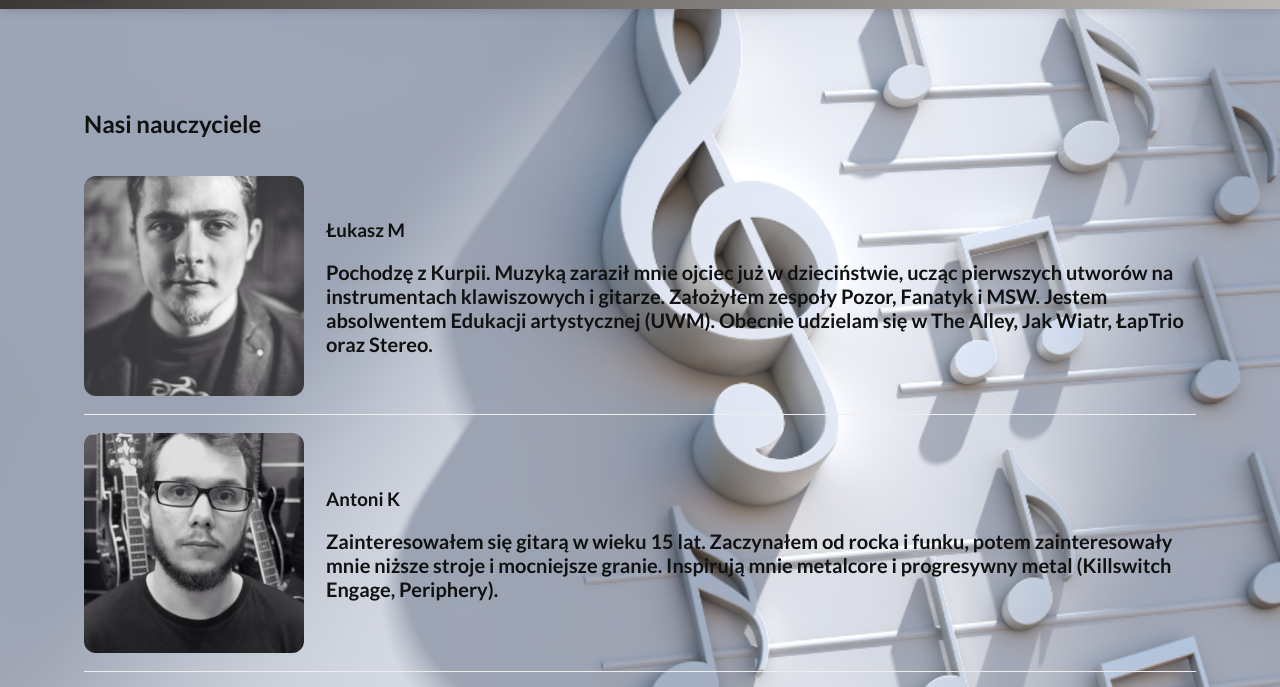
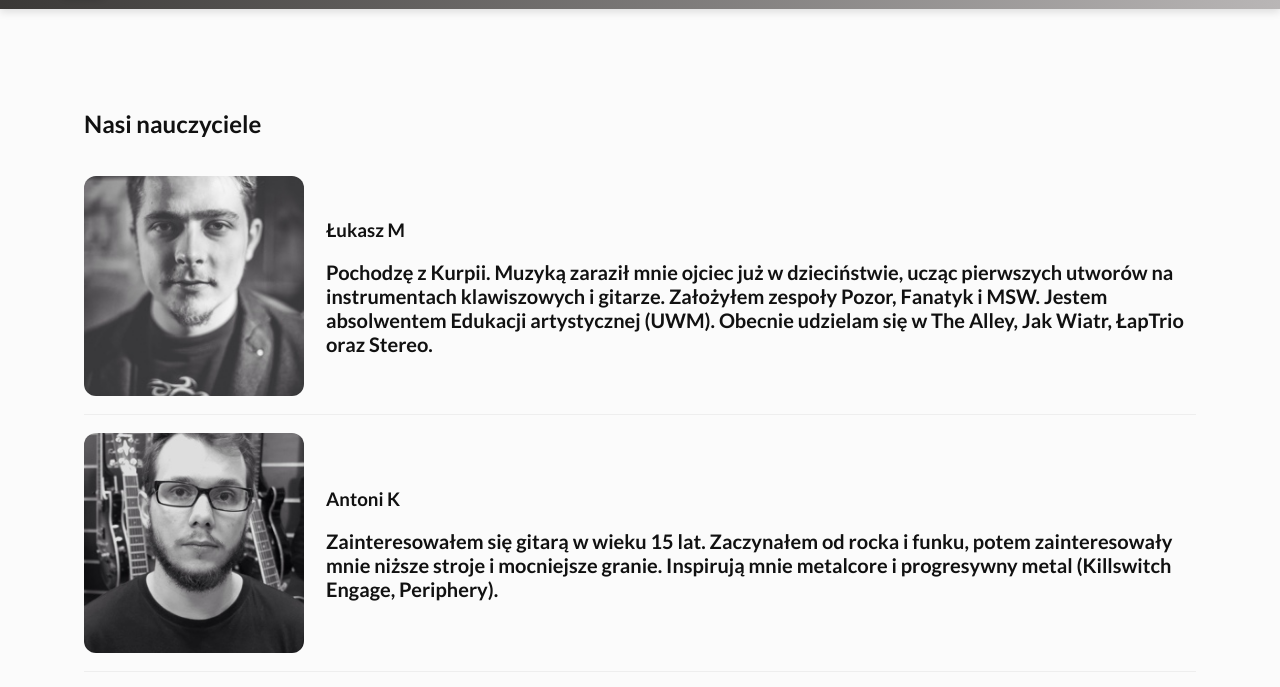
Before and after one commit to student4-0-4/goostaw, a plain HTML site: page nauczyciele.html in a window 1280 px wide. Shown: the part 61-748 px from the top of the page. Drawn offline with Linux system fonts and the light colour scheme.

Commit message:
Update nauczyciele.html

```diff
--- a/nauczyciele.html
+++ b/nauczyciele.html
@@ -6,12 +6,7 @@
   <title>Nauczyciele – Goostaw</title>
   <link href="https://fonts.googleapis.com/css2?family=Lato:wght@300;400;700&display=swap" rel="stylesheet">
   <link rel="stylesheet" href="style.css">
-  <style>
-    body {
-      background: url('images/skalegitary.png') no-repeat center center fixed;
-      background-size: cover;
-    }
-  </style>
+
 </head>
 <body>
   <header class="site-header">
```
